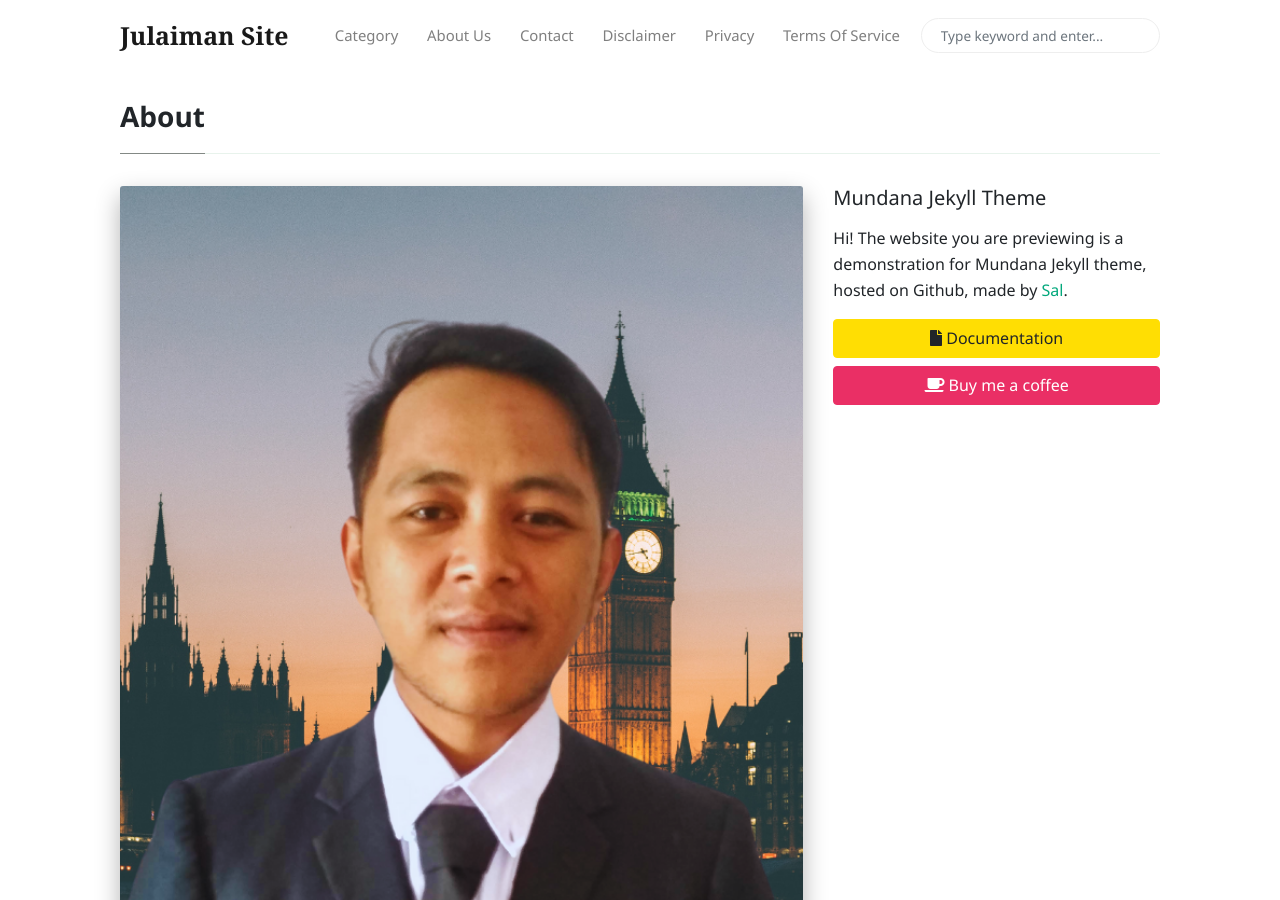
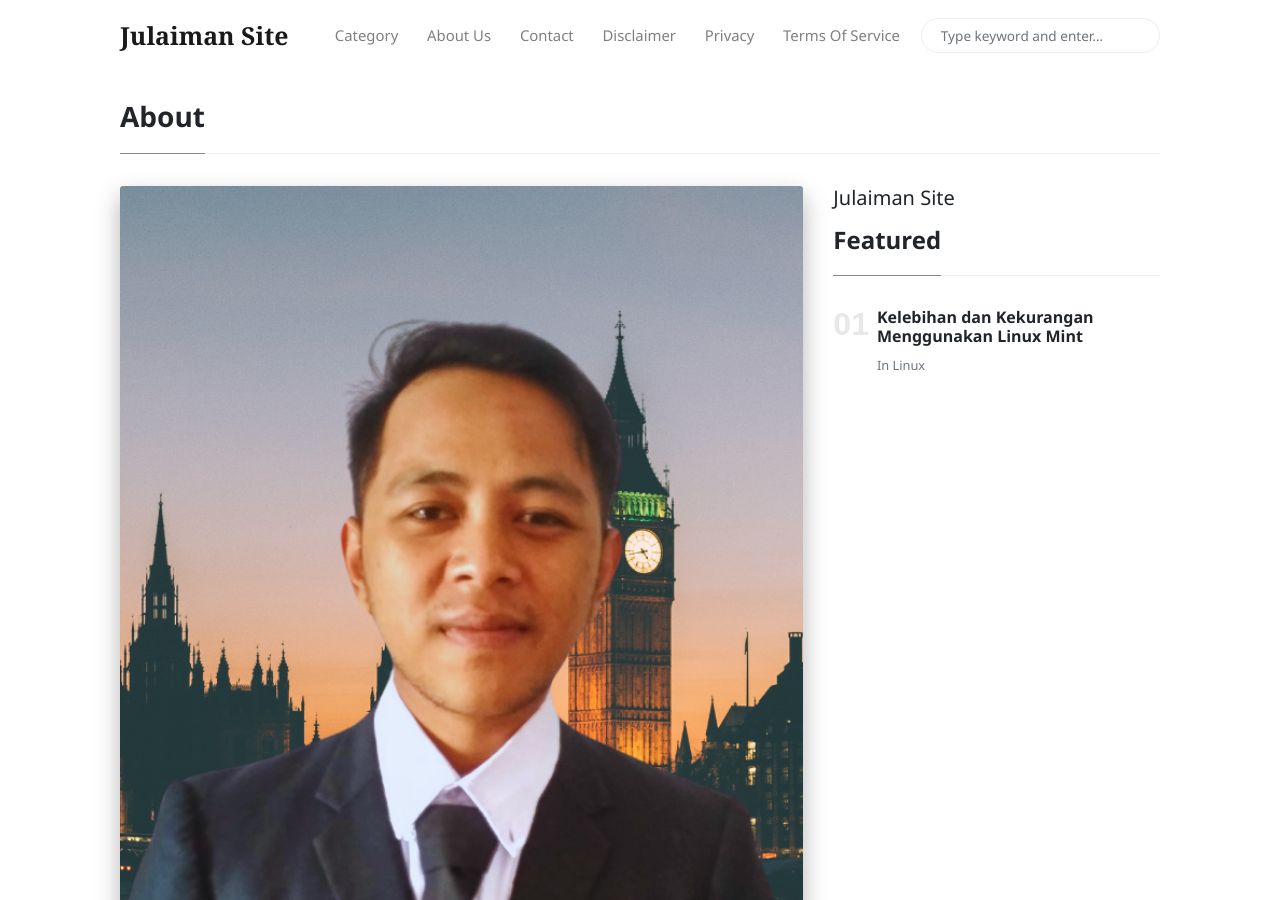
Before and after one commit to julaimanhome/blog, a Jekyll site: the page built from _pages/about.md, in a window 1280 px wide and 900 px high. Built offline with Jekyll 4.4.1, drawn with Linux system fonts in a browser that asks for light colours; nearby versions of some CDN libraries; comment, search, counter and statistics services are not loaded.

Commit message:
Update blog

```diff
--- a/_includes/sidebar.html
+++ b/_includes/sidebar.html
@@ -1,7 +1,23 @@
-<h5 class="mb-3">Mundana Jekyll Theme</h5>
+<h5 class="mb-3">Julaiman Site</h5>
 
-<p>Hi! The website you are previewing is a demonstration for Mundana Jekyll theme, hosted on Github, made by <a href="https://www.wowthemes.net/donate/">Sal</a>.</p>
-
-<a target="_blank" href="https://www.wowthemes.net/mundana-jekyll-theme/" class="btn btn-warning d-block mb-2"><i class="fa fa-file"></i> Documentation</a>
-
-<a target="_blank" class="btn btn-danger d-block" href="https://www.wowthemes.net/donate/"><i class="fa fa-coffee"></i> Buy me a coffee</a>
+<div class="sticky-top sticky-top-offset">
+    <h4 class="font-weight-bold spanborder"><span>Featured</span></h4>
+    <ol class="list-featured">
+        {% for post in site.tags.featured %}
+            <li class="mb-4">
+            <span>
+                <h6 class="font-weight-bold">
+                    <a href="{{site.baseurl}}{{ post.url }}" class="text-dark">{{ post.title }}</a>
+                </h6>
+                <span class="d-block text-muted">
+                    In <span class="catlist">
+                    {% for category in post.categories %}
+                    <a class="text-capitalize text-muted smoothscroll" href="{{site.baseurl}}/categories.html#{{ category | downcase }}">{{ category }}</a><span class="sep">, </span>
+                    {% endfor %}
+                    </span>
+                </span>
+            </span>
+            </li>
+        {% endfor %}
+    </ol>
+</div>
```
